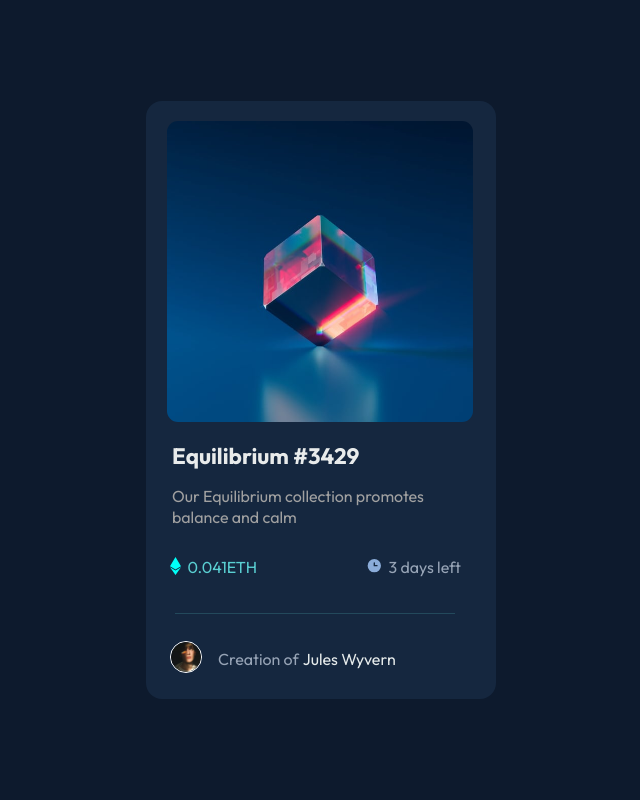
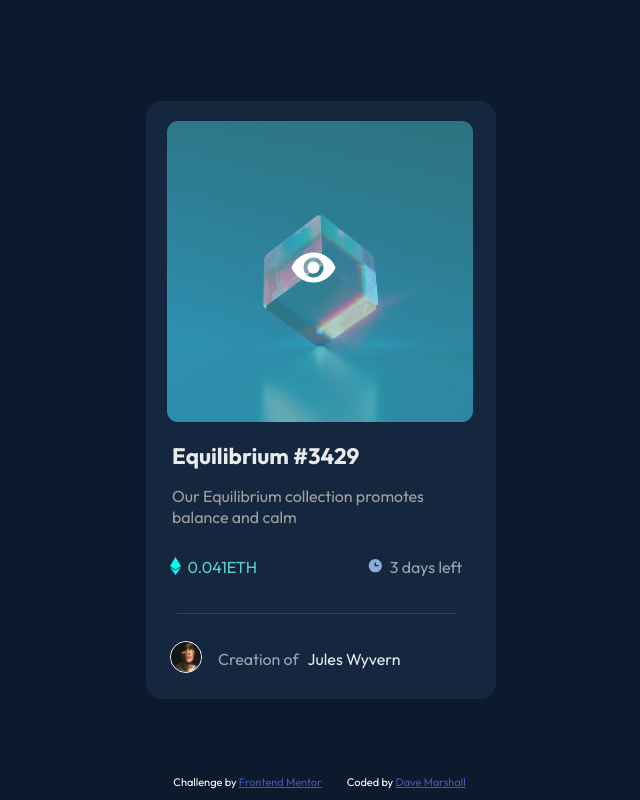
Before and after one commit to bombblastmedia/nft-challenge, a plain HTML site: page index.html in a window 1280 px wide. Shown: the whole page, without its empty margins (319-959 px from the left). Drawn offline with Linux system fonts and the light colour scheme.

Commit message:
putting in overlay

```diff
--- a/index.html
+++ b/index.html
@@ -18,6 +18,12 @@
     <main>
         <div class="mob-card ">
             <img src="images\image-equilibrium.jpg " alt="Image of transparent cube">
+
+
+              <svg class="overlay"  width="48" height="48" xmlns="http://www.w3.org/2000/svg"><g fill="none" fill-rule="evenodd"><path d="M0 0h48v48H0z"/><path d="M24 9C14 9 5.46 15.22 2 24c3.46 8.78 12 15 22 15 10.01 0 18.54-6.22 22-15-3.46-8.78-11.99-15-22-15Zm0 25c-5.52 0-10-4.48-10-10s4.48-10 10-10 10 4.48 10 10-4.48 10-10 10Zm0-16c-3.31 0-6 2.69-6 6s2.69 6 6 6 6-2.69 6-6-2.69-6-6-6Z" fill="#FFF" fill-rule="nonzero"/></g></svg>
+
+
+
             <div class="main-text ">
                 <div class="title">
                     <h1> Equilibrium #3429</h1>
@@ -41,7 +47,7 @@
             </div>
             <div class="line"></div>
 
-            <div class="image-avatar-container">
+          <div class="image-avatar-container">
                 <div>
                     <img class="image-avatar" src="images\image-avatar.png" alt="portrait of person">
                 </div>
@@ -51,15 +57,13 @@
                 <div class="persons-name">
                     <p>Jules Wyvern</p>
                 </div>
-            </div>
+           </div>
+    </main>
+    <footer>
+        <div class="attribution ">
+            Challenge by <a href="https://www.frontendmentor.io?ref=challenge" target="_blank ">Frontend Mentor</a>Coded by <a href="https://www.facebook.com/BombBlastMedia/ ">Dave Marshall</a>
         </div>
-        </div>
-    </main>
-    <!--  <footer>
-        <div class="attribution ">
-            Challenge by <a href="https://www.frontendmentor.io?ref=challenge" target="_blank ">Frontend Mentor</a>. Coded by <a href="https://www.facebook.com/BombBlastMedia/ ">Dave Marshall</a>.
-        </div>
-    </footer>-->
+    </footer>
 </body>
 
 </html>
--- a/style.css
+++ b/style.css
@@ -38,6 +38,7 @@ body {
     -o-border-radius: 16px;
 }
 
+
 img {
     width: 19.13em;
     height: 18.81em;
@@ -48,6 +49,32 @@ img {
     -moz-border-radius: 11px;
     -ms-border-radius: 11px;
     -o-border-radius: 11px;
+    position: absolute;
+   /* z-index: 2;*/
+}
+
+
+
+
+.overlay {
+    width: 19.13em;
+    height: 18.81em;
+    border-radius: 11px;
+    margin-top: 1.25em;
+    margin-left: 1.3em;
+    position: relative;
+    padding-top: 35%;
+    padding-left: 35%;
+    background: rgba(90, 207, 210, .5)
+
+   /* z-index: 1;*/
+    }
+
+svg .overlay :hover {
+  opacity: 0;
+
+
+
 }
 
 .main-text {
@@ -89,12 +116,12 @@ h2 {
 .icon-clock {
     width: 1em;
     height: 1em;
-    margin: 1em .4em 0em 6.81rem;
+    margin: 1em .4em 0em 6.89rem;
 }
 
 .clock-days {
     color: #97A4B6;
-    width: 4.56rem;
+    width: 4.90rem;
     height: 1.38rem;
     position: relative;
 }
@@ -118,6 +145,7 @@ h2 {
     height: auto;
     border-radius: 50%;
     border: 1px solid #FFFFFF;
+    display: flex;
     margin-right: 1em;
     margin-top: 3em;
     margin-left: 1.5em;
@@ -127,11 +155,13 @@ h2 {
     color: #97A4B6;
     margin-top: 2.5em;
     margin-right: 4px;
+    margin-left: 4.5em;
 }
 
 .persons-name {
     color: #E6EBEB;
     margin-top: 2.5em;
+    margin-left: .3em;
 }
 
 .persons-name :hover {
@@ -141,17 +171,23 @@ h2 {
 footer {
     position: absolute;
     bottom: 0;
-    width: 100%;
+    max-width: 100%;
     height: 50px;
+    margin-top: 80px;
+
     /* Height of the footer */
 }
 
-
-/* .attribution {
+.attribution {
     font-size: 11px;
     text-align: center;
+    color: white;
+    padding-top: 25px;
+    padding-left: 2em;
+
 }
 
 .attribution a {
     color: hsl(228, 45%, 48%);
-  } */
+    margin-right: 25px;
+  }
```
Also changed, not shown: images/icon-ethereum.svg, images/icon-view.svg.
